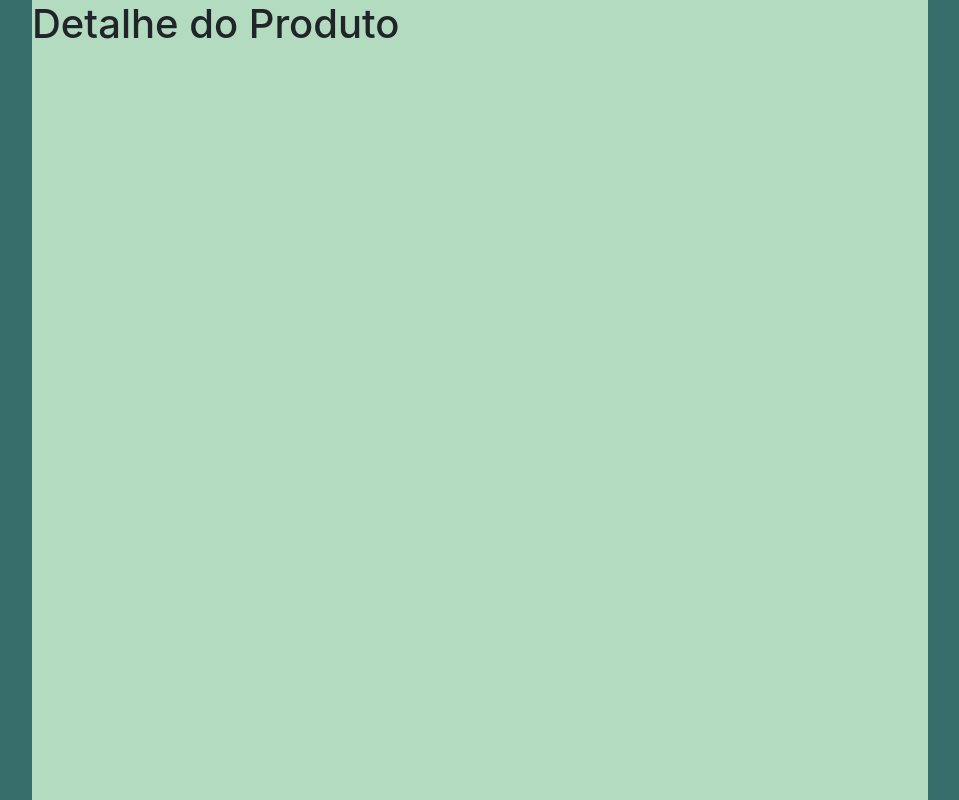
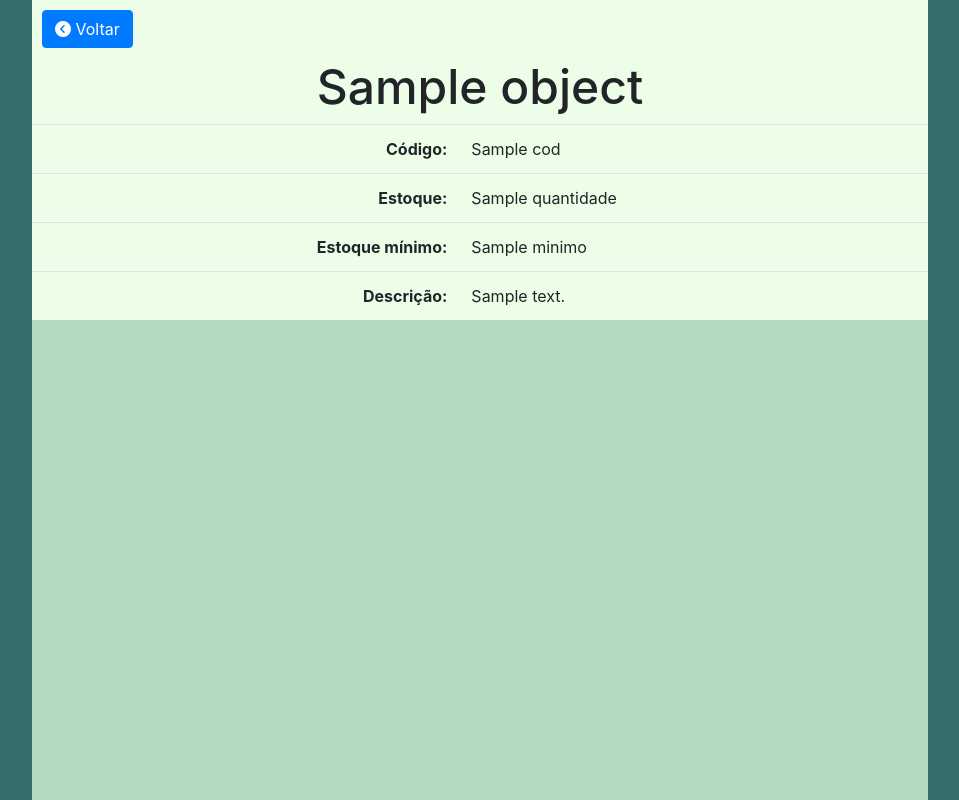
Before and after one commit to Lukempol/controle_estoque, a Django app: template templates/produto/produto_detail.html in a window 1280 px wide. Shown: the part 56-856 px from the top of the page, without its empty margins (160-1119 px from the left). Run offline with Django 3.2, Linux system fonts and the light colour scheme; the template is opened without the code that fills it: most values are stand-ins (such as "Sample title", 1, 10 or a date in 2020); some libraries are stand-ins or nearby versions.

Commit message:
Gerando index automático, criação do produto detail

```diff
--- a/produto/urls.py
+++ b/produto/urls.py
@@ -4,5 +4,6 @@ from produto import views
 urlpatterns = [
     path('', views.ProdutoListView.as_view(), name='produto_list'),
     path('<int:pk>/', views.ProdutoDetail, name='produto_detail'),
-    path('adicionar', views.CreateProduto.as_view(), name='adicionar'),
+    path('adicionar/', views.CreateProduto.as_view(), name='adicionar'),
+    #path('editar/<int:pk>/', views.EditProduto.as_view(), name='editar'),
 ]
--- a/static/css/base.css
+++ b/static/css/base.css
@@ -12,18 +12,32 @@ body {
     background-color: #376D6B;
 }
 
-tr {
+.table-list > tr {
     background-color: #ECFEE8;
 }
 
-tr:hover {
+.table-list > tr:hover {
     background-color: #65AFFF;
 }
 
 .titulo {
-    background-attachment: #1B2845;
+    /*background-attachment: #1B2845;
+    text-align: center;*/
+
 }
 
 thead {
     background-color: #5e4b56;
 }
+
+.detail-content {
+    background-color: #ECFEE8;
+}
+
+.detail-content > h1 {
+    font-size: 48px;
+}
+
+.btn-voltar {
+    margin: 10px;
+}
--- a/templates/produto/produto_detail.html
+++ b/templates/produto/produto_detail.html
@@ -1,7 +1,42 @@
 {% extends 'produto/base.html' %}
 
 {% block content %}
+    <div class="detail-content">
+    <a href={% url 'produto_list' %}>
+        <button  type="button" class="btn btn-primary btn-large btn-voltar"><i class="fa fa-chevron-circle-left"></i> Voltar</button>
+    </a>
+    <h1 class="text-center"> {{object.name}} </h1>
 
-    <h1> Detalhe do Produto </h1>
+    <table class="table">
+        <tbody>
+          <!--<tr>
+            <th class="text-right">Importado</th>
+            <td>
+              {% if object.importado %}
+                <i class="fa fa-check-circle ok"></i>
+              {% else %}
+                <i class="fa fa-minus-circle no"></i>
+              {% endif %}
+            </td>
+          </tr>-->
+          <tr>
+            <th class="text-right">Código:</th>
+            <td c>{{ object.cod }}</td>
+          </tr>
+          <tr>
+            <th class="text-right">Estoque:</th>
+            <td>{{ object.quantidade }}</td>
+          </tr>
+          <tr>
+            <th class="text-right">Estoque mínimo:</th>
+            <td>{{ object.minimo }}</td>
+          </tr>
+          <tr>
+            <th class="text-right">Descrição:</th>
+            <td>{{ object.descricao }}</td>
+          </tr>
+        </tbody>
+      </table>
 
+    </div>
 {% endblock %}
```
Also changed, not shown: produto/models.py (+9 -3 lines), produto/views.py (+11 -3 lines), templates/produto/produto_list.html (+9 -6 lines), produto/migrations/0003_produto_cod.py (added).
